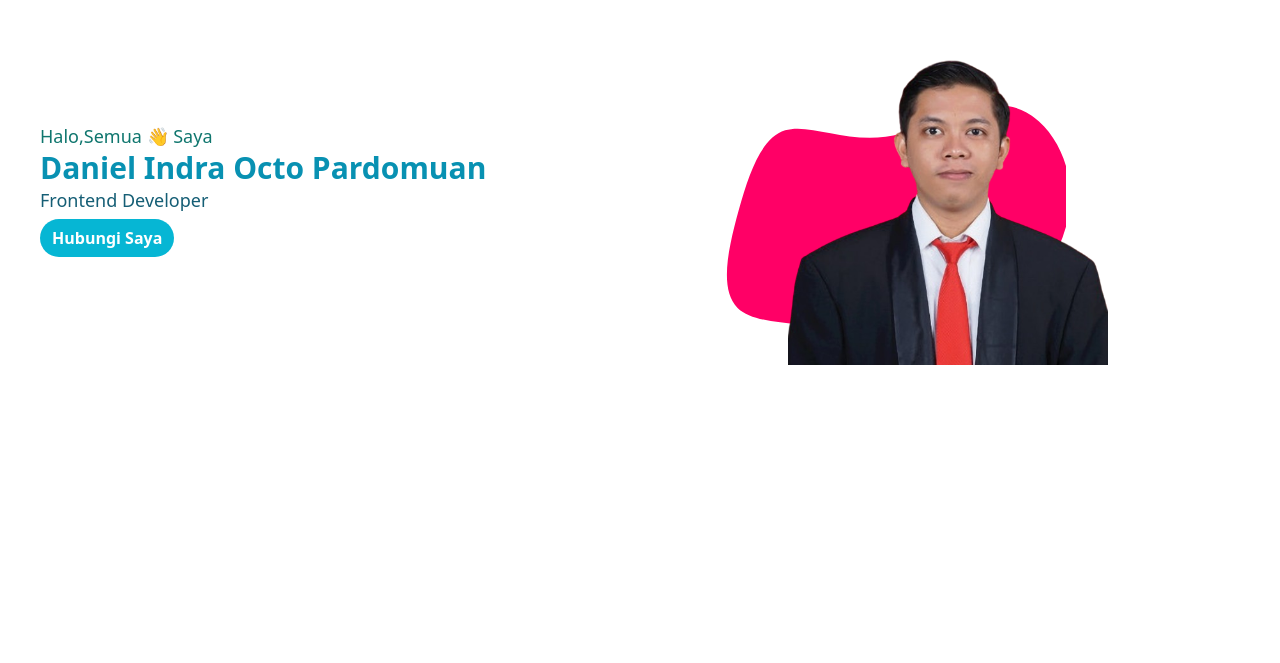
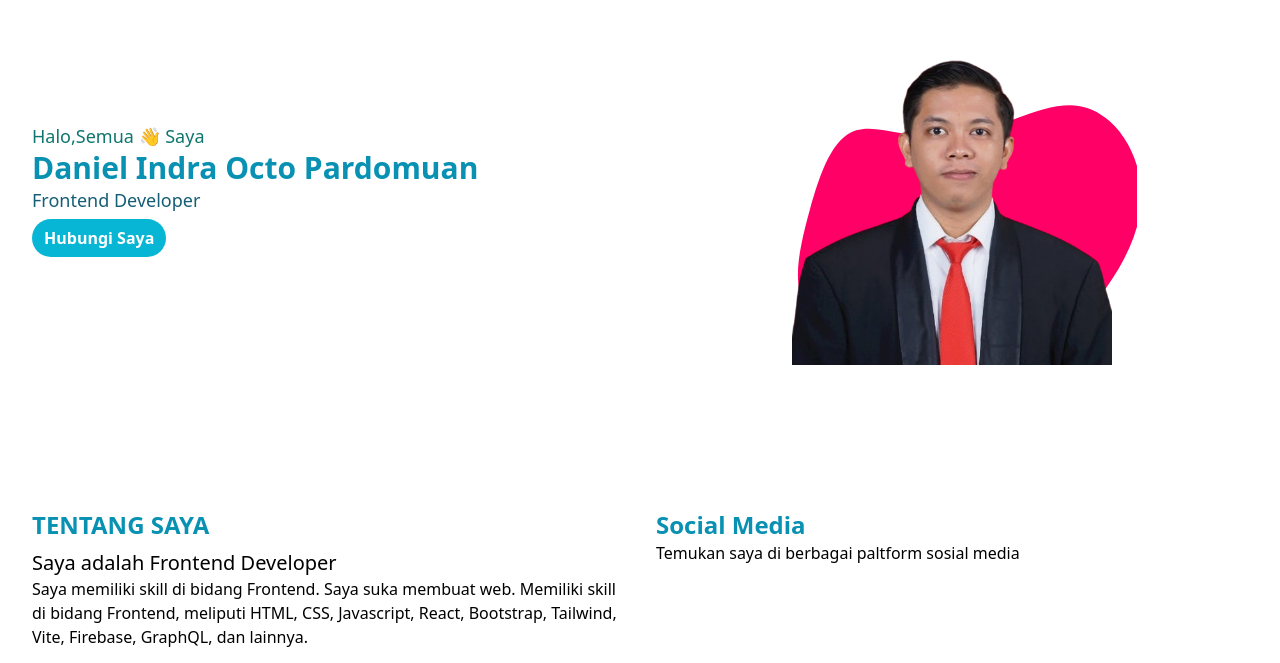
Before and after one commit to danielindra02/portofolio, a website: page index.html in a window 1280 px wide. Shown: the part 137-800 px from the top of the page. Drawn offline with Linux system fonts and the light colour scheme.

Commit message:
memodifikasi file index dan tailwind

```diff
--- a/index.html
+++ b/index.html
@@ -7,28 +7,50 @@
     <link rel="stylesheet" href="src/output.css">
 </head>
 <body>
+
+    <!-- Hero Section start -->
     <section id="home" class="pt-36">
         <div class="container">
-            <div class="flex flex-wrap px-6">
-                <div class="w-full lg:w-1/2 self-center px-4">
+            <div class="flex flex-wrap">
+                <div class="w-full lg:w-1/2 px-4 self-center">
                     <p class="text-lg text-secondary">Halo,Semua 👋 Saya</p>
                     <h1 class="text-3xl font-bold text-primary">Daniel Indra Octo Pardomuan</h1>
                     <p class="text-lg text-tertiary pb-3">Frontend Developer</p>
                     <a href="#" class="bg-cyan-500 hover:bg-cyan-600 text-white font-bold py-2 px-3 rounded-full transition duration-300">Hubungi Saya</a>
                     </div>
                 <div class="w-full self-end px-4 lg:w-1/2">
-                <div class="mt-10 relative">
-                <img src="src/img/Pas Foto.png" alt="hero" class="max-w-full mx-auto" height="320px" width="320px">
-                <span class="absolute bottom-0 top-0 -z-10 px-10 -translate-x-2/2 max-w-full mx-auto">
+                <div class="mt-10 relative lg:px-10 lg:right-0">
+                <img src="src/img/Pas Foto.png" class="right-2/4 max-w-full mx-auto" alt="hero" height="320px" width="320px">
+                <span class="absolute bottom-0 top-0 -z-10 px-10 -translate-x-2/4 left-1/2">
                 <svg width="370" height="370" viewBox="0 0 200 200" xmlns="http://www.w3.org/2000/svg">
                     <path fill="#FF0066" d="M57,-56.8C73.1,-54.4,84.9,-35.7,85.3,-17.4C85.8,1,74.9,19,63.1,33.6C51.3,48.3,38.6,59.7,25.6,59.8C12.6,60,-0.6,49,-17.8,44.6C-35,40.2,-56.1,42.4,-64.6,34.2C-73,25.9,-68.8,7.3,-64.1,-9.8C-59.3,-26.9,-53.9,-42.4,-43.2,-45.8C-32.4,-49.1,-16.2,-40.3,2.1,-42.9C20.4,-45.4,40.9,-59.2,57,-56.8Z" transform="translate(100 100) scale(1.2)" />
                   </svg>
-
                 </span>
-             </div>
+                </div>
                 </div>
             </div>
             </div>
         </section>
+        <!-- Hero Section end -->
+
+        <!-- About Section start -->
+
+        <section id="about" class="pt-36">
+            <div class="container">
+                <div class="flex flex-wrap">
+                    <div class="w-full lg:w-1/2 px-4 self-start">
+                        <h1 class="text-2xl font-bold text-primary pb-2">TENTANG SAYA</h1>
+                        <h2 class="text-xl max-w-xl">Saya adalah Frontend Developer</h2>
+                        <p>Saya memiliki skill di bidang Frontend. Saya suka membuat web. Memiliki skill di bidang Frontend, meliputi HTML, CSS, Javascript, React, Bootstrap, Tailwind, Vite, Firebase, GraphQL, dan lainnya.</p>
+                        </div>
+                    <div class="w-full self-end-full px-4 lg:w-1/2">
+                    <h2 class="text-2xl font-bold text-primary">Social Media</h2>
+                    <p>Temukan saya di berbagai paltform sosial media</p>
+                    </div>
+                </div>
+            </div>
+        </section>
+
+        <!-- About Section end -->
     </body>
 </html>
--- a/tailwind.config.js
+++ b/tailwind.config.js
@@ -2,6 +2,10 @@
 module.exports = {
   content: ["index.html"],
   theme: {
+    container: {
+      center: true,
+      padding: '16px'
+    },
     extend: {
       colors: {
         'primary': '#0891b2',
@@ -9,6 +13,13 @@ module.exports = {
         'tertiary': '#155e75',
       }
     },
+    screens: {
+      'sm': '640px',
+      'md': '768px',
+      'lg': '1024px',
+      'xl': '1280px',
+      '2xl': '1320px',
+    }
   },
   plugins: [],
 }
```
Also changed, not shown: src/output.css.
